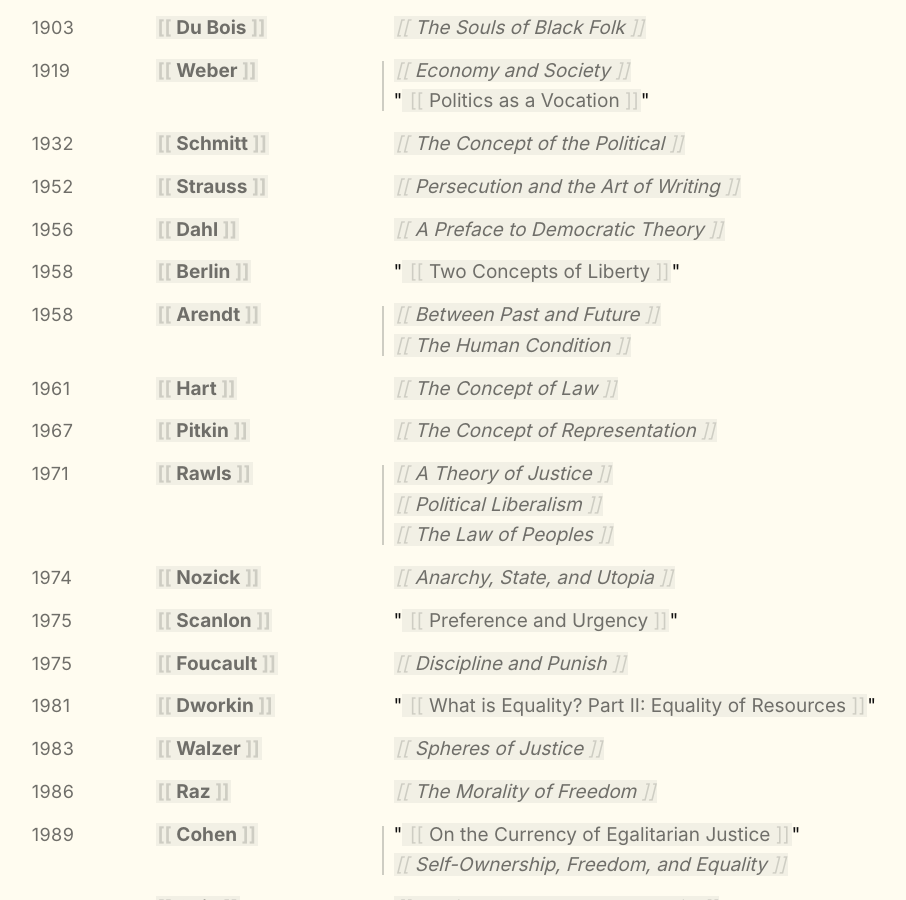
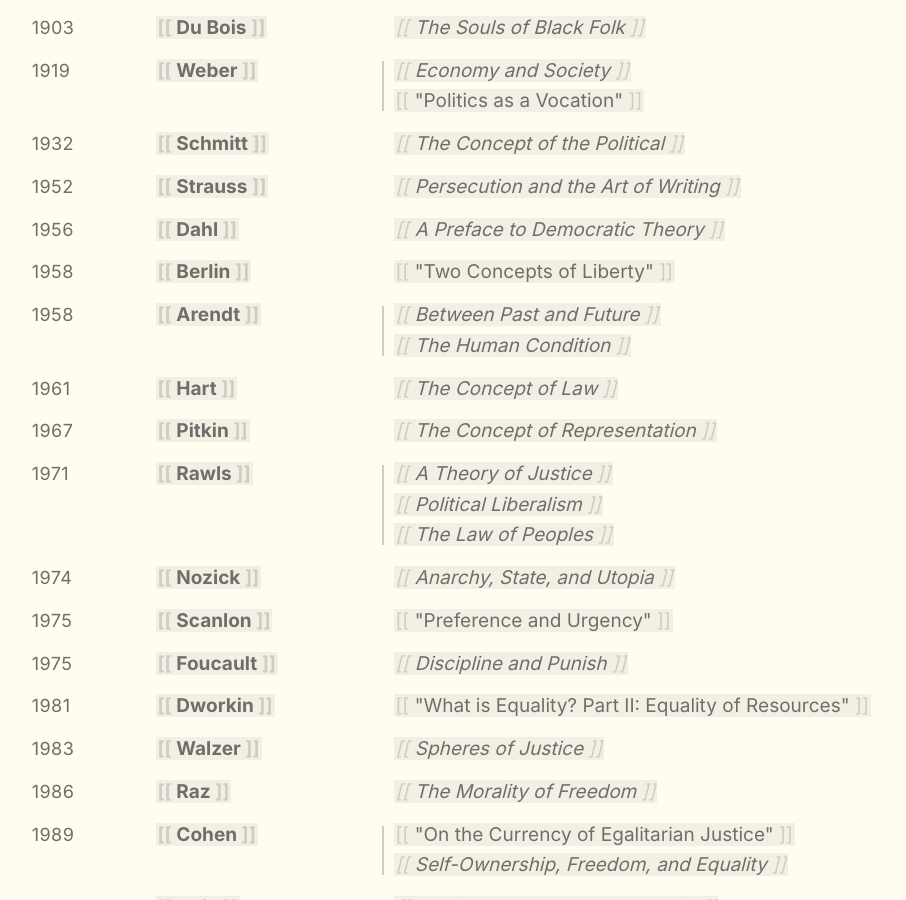
Before and after one commit to andyzwang/notes, a Jekyll site: the page built from _pages/the-canon.md, in a window 1280 px wide and 900 px high, scrolled down 1985 px. Shown: the whole window, without its empty margins (45-951 px from the left). Built offline with Jekyll 4.4.1, drawn with Linux system fonts in a browser that asks for light colours; some of the changed text lies outside the part shown.

Commit message:
Fix quotation marks in canon

```diff
--- a/_includes/footer.html
+++ b/_includes/footer.html
@@ -1,37 +1,3 @@
 <div class="footer-bar">
   <span>A project by <a class="external-link" href="https://andyzwang.com">Andy Z. Wang</a>. All content <a class = "external-link" href = "https://creativecommons.org/licenses/by/4.0/">CC BY 4.0</a> unless otherwise specified.</span>
-  <span id="theme-toggle" title="Toggle dark mode" aria-label="Toggle dark mode" role="switch" aria-checked="false">
-    <div class="theme-toggle-slide"></div>
-    <div class="theme-toggle-switch"></div>
-  </span>
 </div>
-<script>
-  (function () {
-    var bodyClassList = document.body.classList;
-    var theme = localStorage.theme || (window.matchMedia('(prefers-color-scheme: dark)').matches ? 'dark' : 'light');
-    bodyClassList.toggle('theme-dark', theme === 'dark');
-
-    var darkModeToggle = document.getElementById('theme-toggle');
-
-    function updateThemeState() {
-      var isDarkMode = bodyClassList.contains('theme-dark');
-      localStorage.setItem('theme', isDarkMode ? 'dark' : 'light');
-      darkModeToggle.setAttribute('aria-checked', isDarkMode.toString());
-    }
-
-    function toggleTheme() {
-      bodyClassList.toggle('theme-dark');
-      updateThemeState();
-    }
-
-    darkModeToggle.addEventListener('click', toggleTheme);
-
-    window.addEventListener('keydown', function (e) {
-      if (!['INPUT', 'TEXTAREA'].includes(document.activeElement.tagName) && e.key.toLowerCase() === 'd' && !e.ctrlKey && !e.metaKey) {
-        toggleTheme();
-      }
-    });
-
-    darkModeToggle.setAttribute('aria-checked', bodyClassList.contains('theme-dark').toString());
-  })();
-</script>
--- a/_includes/nav.html
+++ b/_includes/nav.html
@@ -10,6 +10,41 @@
     <div class="nav-links">
       <a class="internal-link nav-faded" href="{{ site.baseurl }}/the-canon/">The Canon</a>
       <a class="internal-link nav-faded" href="{{ site.baseurl }}/about/">About</a>
+      <span id="theme-toggle" title="Toggle dark mode" aria-label="Toggle dark mode" role="switch" aria-checked="false">
+        <div class="theme-toggle-slide"></div>
+        <div class="theme-toggle-switch"></div>
+      </span>
     </div>
   </div>
 </nav>
+
+<script>
+  (function () {
+    var bodyClassList = document.body.classList;
+    var theme = localStorage.theme || (window.matchMedia('(prefers-color-scheme: dark)').matches ? 'dark' : 'light');
+    bodyClassList.toggle('theme-dark', theme === 'dark');
+
+    var darkModeToggle = document.getElementById('theme-toggle');
+
+    function updateThemeState() {
+      var isDarkMode = bodyClassList.contains('theme-dark');
+      localStorage.setItem('theme', isDarkMode ? 'dark' : 'light');
+      darkModeToggle.setAttribute('aria-checked', isDarkMode.toString());
+    }
+
+    function toggleTheme() {
+      bodyClassList.toggle('theme-dark');
+      updateThemeState();
+    }
+
+    darkModeToggle.addEventListener('click', toggleTheme);
+
+    window.addEventListener('keydown', function (e) {
+      if (!['INPUT', 'TEXTAREA'].includes(document.activeElement.tagName) && e.key.toLowerCase() === 'd' && !e.ctrlKey && !e.metaKey) {
+        toggleTheme();
+      }
+    });
+
+    darkModeToggle.setAttribute('aria-checked', bodyClassList.contains('theme-dark').toString());
+  })();
+</script>
--- a/_pages/the-canon.md
+++ b/_pages/the-canon.md
@@ -14,7 +14,7 @@ Greyed-out links mark pages yet to be created. Unbolded authors indicate additio
 
 <div class="reading-list">
   <div class="reading-list-entry">
-    <span class="reading-list-date">7th c. BCE</span>
+    <span class="reading-list-date">c. 700 BCE</span>
     <span class="reading-list-author minor-author">[[Homer]]</span>
     <span class="reading-list-works"><em>[[Illiad]]</em></span>
   </div>
@@ -185,7 +185,7 @@ Greyed-out links mark pages yet to be created. Unbolded authors indicate additio
     <div class="reading-list-entry">
       <span class="reading-list-date"></span>
       <span class="reading-list-author"></span>
-      <span class="reading-list-works">"[[Critique of the Gotha Program]]"</span>
+      <span class="reading-list-works">[["Critique of the Gotha Program"]]</span>
     </div>
   </div>
   <div class="reading-list-group">
@@ -236,7 +236,7 @@ Greyed-out links mark pages yet to be created. Unbolded authors indicate additio
     <div class="reading-list-entry">
       <span class="reading-list-date"></span>
       <span class="reading-list-author"></span>
-      <span class="reading-list-works">"[[Politics as a Vocation]]"</span>
+      <span class="reading-list-works">[["Politics as a Vocation"]]</span>
     </div>
   </div>
   <div class="reading-list-entry">
@@ -257,7 +257,7 @@ Greyed-out links mark pages yet to be created. Unbolded authors indicate additio
   <div class="reading-list-entry">
     <span class="reading-list-date">1958</span>
     <span class="reading-list-author">[[Berlin]]</span>
-    <span class="reading-list-works">"[[Two Concepts of Liberty]]"</span>
+    <span class="reading-list-works">[["Two Concepts of Liberty"]]</span>
   </div>
   <div class="reading-list-group">
     <div class="reading-list-entry">
@@ -306,7 +306,7 @@ Greyed-out links mark pages yet to be created. Unbolded authors indicate additio
   <div class="reading-list-entry">
     <span class="reading-list-date">1975</span>
     <span class="reading-list-author">[[Scanlon]]</span>
-    <span class="reading-list-works">"[[Preference and Urgency]]"</span>
+    <span class="reading-list-works">[["Preference and Urgency"]]</span>
   </div>
   <div class="reading-list-entry">
     <span class="reading-list-date">1975</span>
@@ -316,7 +316,7 @@ Greyed-out links mark pages yet to be created. Unbolded authors indicate additio
   <div class="reading-list-entry">
     <span class="reading-list-date">1981</span>
     <span class="reading-list-author">[[Dworkin]]</span>
-    <span class="reading-list-works">"[[What is Equality? Part II: Equality of Resources]]"</span>
+    <span class="reading-list-works">[["What is Equality? Part II: Equality of Resources"]]</span>
   </div>
   <div class="reading-list-entry">
     <span class="reading-list-date">1983</span>
@@ -332,7 +332,7 @@ Greyed-out links mark pages yet to be created. Unbolded authors indicate additio
     <div class="reading-list-entry">
       <span class="reading-list-date">1989</span>
       <span class="reading-list-author">[[Cohen]]</span>
-      <span class="reading-list-works">"[[On the Currency of Egalitarian Justice]]"</span>
+      <span class="reading-list-works">[["On the Currency of Egalitarian Justice"]]</span>
     </div>
     <div class="reading-list-entry">
       <span class="reading-list-date"></span>
@@ -358,7 +358,7 @@ Greyed-out links mark pages yet to be created. Unbolded authors indicate additio
   <div class="reading-list-entry">
     <span class="reading-list-date">1993</span>
     <span class="reading-list-author">[[Sen]]</span>
-    <span class="reading-list-works">"[[Capability and Well-Being]]"</span>
+    <span class="reading-list-works">[["Capability and Well-Being"]]</span>
   </div>
   <div class="reading-list-entry">
     <span class="reading-list-date">1993</span>
@@ -368,12 +368,12 @@ Greyed-out links mark pages yet to be created. Unbolded authors indicate additio
   <div class="reading-list-entry">
     <span class="reading-list-date">1999</span>
     <span class="reading-list-author">[[Anderson]]</span>
-    <span class="reading-list-works">"[[What Is the Point of Equality?]]"</span>
+    <span class="reading-list-works">[["What Is the Point of Equality?"]]</span>
   </div>
   <div class="reading-list-entry">
     <span class="reading-list-date">2005</span>
     <span class="reading-list-author">[[Nagel]]</span>
-    <span class="reading-list-works">"[[The Problem of Global Justice]]"</span>
+    <span class="reading-list-works">[["The Problem of Global Justice"]]</span>
   </div>
   <div class="reading-list-entry">
     <span class="reading-list-date">2006</span>
```
